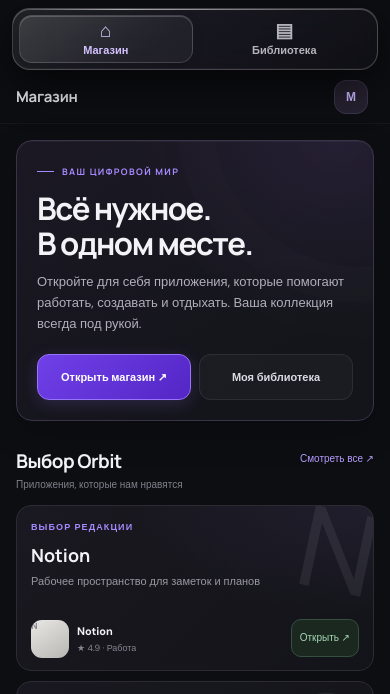
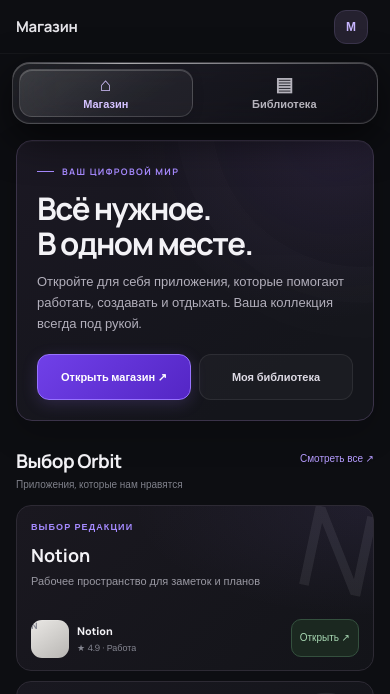
Before and after one commit to SW1N-NWLL/Nightwell-Games, a website: page NWLL Launcher/index.html in a window 390 px wide. Shown: the top 694 px of the page. Drawn offline with Linux system fonts and the light colour scheme; no server answers.

Commit message:
Add files via upload

```diff
--- a/NWLL Launcher/mobile.css
+++ b/NWLL Launcher/mobile.css
@@ -152,10 +152,19 @@
 
 /* Liquid Glass treatment for the mobile navigation dock. */
 @media (max-width: 700px) {
+  .app-shell {
+    display: grid;
+    grid-template-columns: minmax(0, 1fr);
+    grid-template-areas: "topbar" "nav" "content";
+    align-content: start;
+  }
+  .main-area { display: contents; padding-bottom: 0; }
+  .topbar { grid-area: topbar; }
   .sidebar {
+    grid-area: nav;
     position: sticky;
     inset: auto;
-    top: env(safe-area-inset-top);
+    top: 0;
     bottom: auto;
     width: auto;
     min-width: 0;
@@ -228,7 +237,7 @@
     height: auto;
     margin: 8px 12px 0;
   }
-  .main-area { padding-bottom: 20px; }
+  .content { grid-area: content; padding-bottom: 28px; }
   .catalog-toolbar .filter-chip { display: none; }
   .content { padding-top: 16px; }
 }
```
